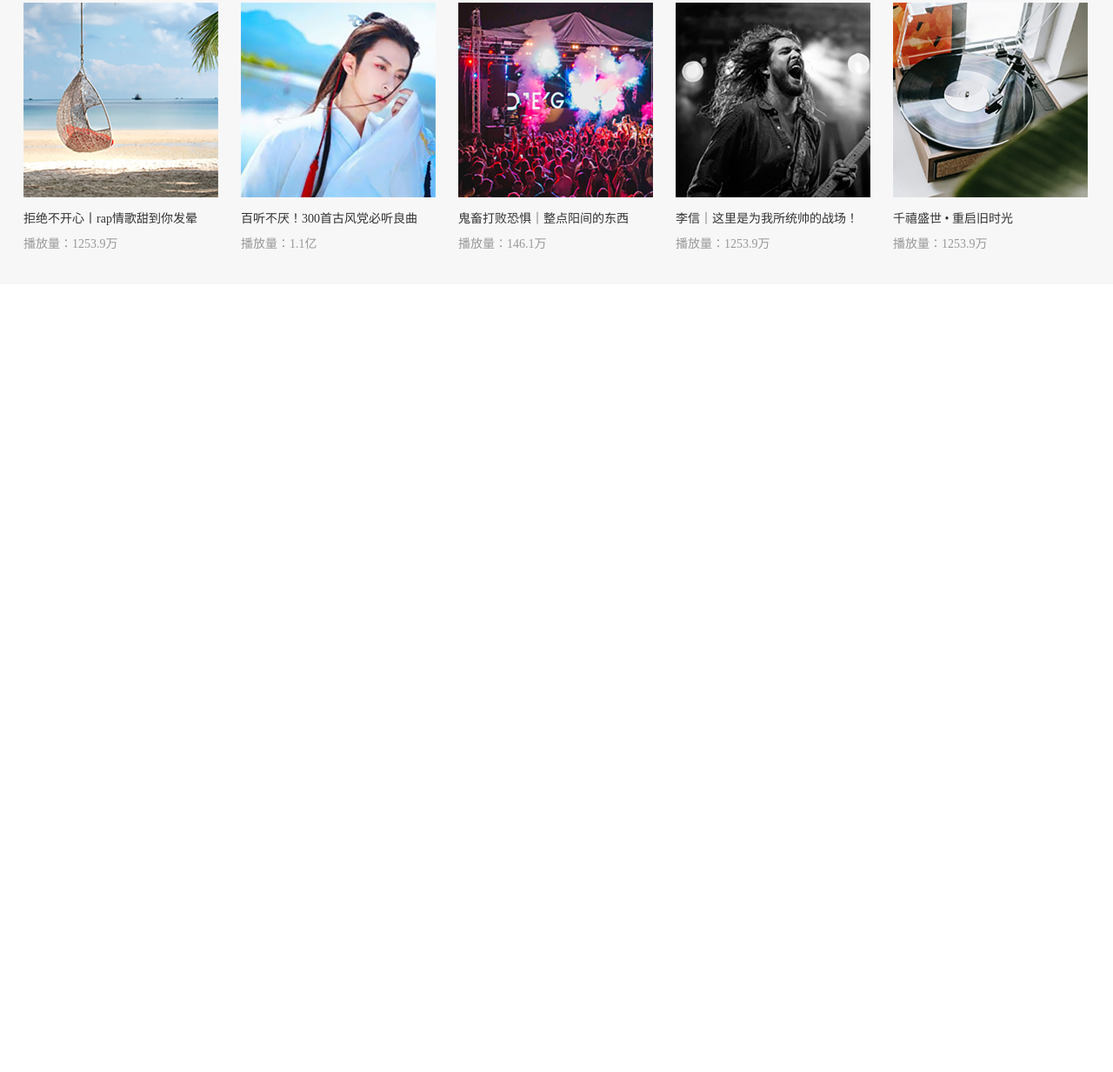
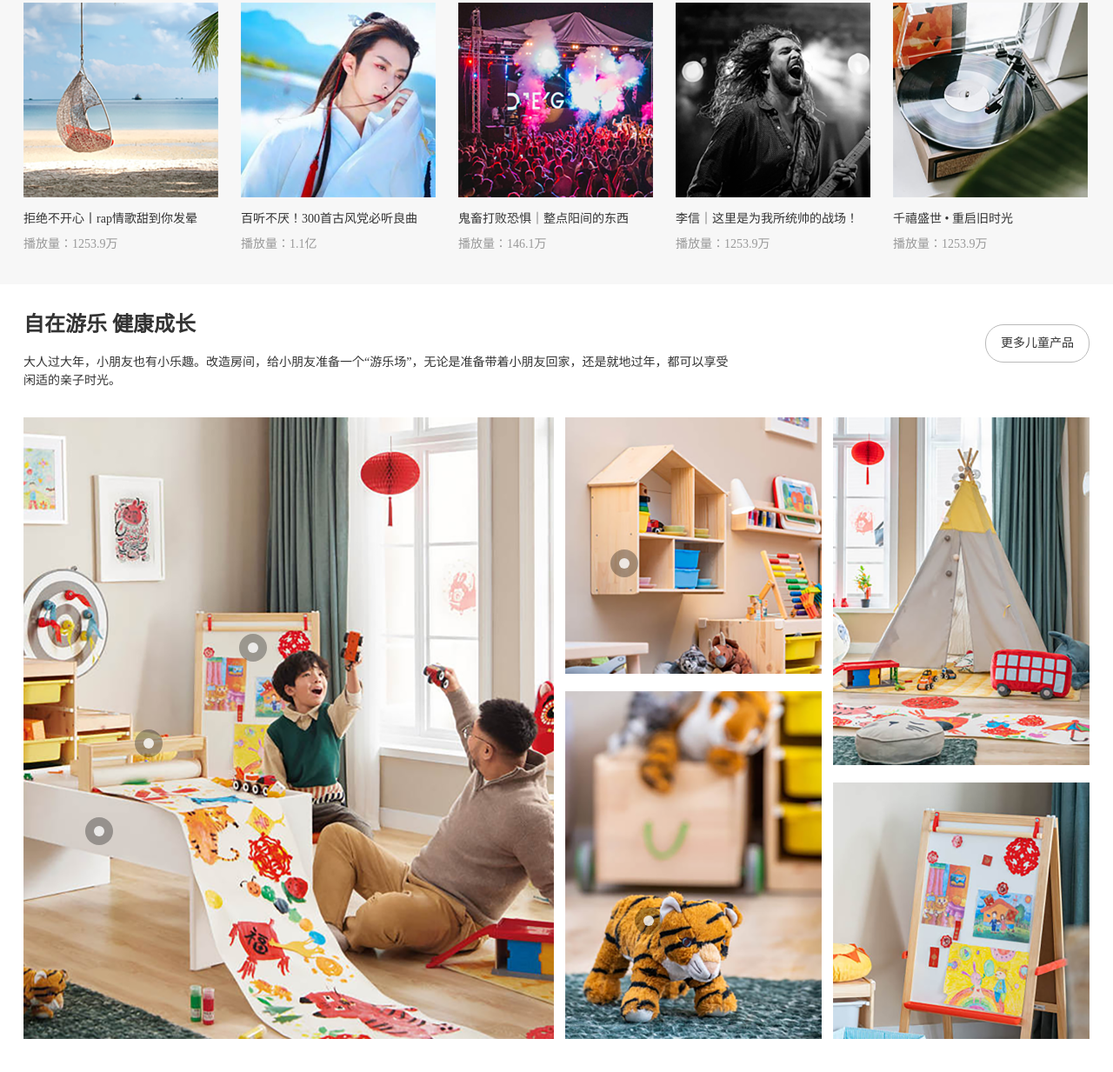
Before and after one commit to YangJie-creator/Mall2, a website: page index.html in a window 1280 px wide. Shown: the part 963-2196 px from the top of the page at 87% size. Before the commit the page ends 1290 px from the top, so only its background shows below. Drawn offline with Linux system fonts and the light colour scheme; a web font is replaced by a local one.

Commit message:
playground

```diff
--- a/css/index.css
+++ b/css/index.css
@@ -432,6 +432,164 @@
   margin-top: 14px;
   margin-bottom: 8px;
 }
-
 /* end music-recommend */
+/* playground start */
+.playground {
+  padding-top: 34px;
+  padding-bottom: 40px;
+}
+.playground-header .header-title{
+  float: left;
+  width: 826px;
+}
+.playground-header .header-title h2 {
+  font-size: 24px;
+  font-weight: bold;
+  padding-bottom: 20px;
+  line-height: 25px;
+}
+.playground-header .more-product a{
+  float: right;
+  display: block;
+  width: 118px;
+  height: 42px;
+  border: 1px solid #BABABA;
+  border-radius: 21px;
+  text-align: center;
+  line-height: 42px;
+  color: #333;
+  margin-top: 12px;
+}
+.playground-header .more-product a:hover {
+  border-color: #333;
+}
+/* playground-con */
+.playground-con {
+  margin-top: 32px;
+}
+.playground-con .con-l {
+  float: left;
+  width: 610px;
+  height: 715px;
+  background-image: url(../images/playground-1.png);
+  background-size: cover;
+}
+.playground-con .con-m, .playground-con .con-r {
+  float: left;
+  width: 295px;
+  height: 715px;
+  margin-left: 13px;
+}
+.playground-con .con-m-1 {
+  height: 295px;
+  background-image: url(../images/playground-2.png);
+  background-size: cover;
+}
+.playground-con .con-m-2 {
+  margin-top: 20px;
+  height: 400px;
+  background-image: url(../images/playground-3.png);
+  background-size: cover;
+}
+.playground-con .con-r-1 {
+  height: 400px;
+  background-image: url(../images/playground-5.png);
+  background-size: cover;
+}
+.playground-con .con-r-2 {
+  margin-top: 20px;
+  height: 295px;
+  background-image: url(../images/playground-4.png);
+  background-size: cover;
+}
+/* 小圆点 */
+.playground-con .con-l,
+.playground-con .con-m-1,
+.playground-con .con-m-2,
+.playground-con .con-r-1,
+.playground-con .con-r-2 {
+  position: relative;
+}
+.playground-dot {
+  position: absolute;
+  width: 32px;
+  height: 42px;
+  display: block;
+}
+.playground-dot::before {
+  content: '';
+  display: block;
+  width: 32px;
+  height: 32px;
+  background-color: rgba(0, 0, 0, 0.3);
+  border-radius: 50%;
+  transition: transform ease 0.6s;
+}
+.playground-dot::after {
+  position: absolute;
+  top:10px;
+  left: 10px;
+  content: '';
+  display: block;
+  width: 12px;
+  height: 12px;
+  background-color: rgba(255, 255, 255, 0.8);
+  border-radius: 50%;
+  transition: transform ease 0.6s;
+}
+.playground-dot:hover::before{
+  transform: scale(0.9);
+}
+.playground-dot:hover::after {
+  transform: scale(0.6);
+}
+/* 定位 */
+.playground-dot-1 {
+  top: 249px;
+  left: 248px;
+}
+.playground-dot-2 {
+  top: 359px;
+  left: 128px;
+}
+.playground-dot-3 {
+  top: 460px;
+  left: 71px;
+}
+.playground-dot-4 {
+  top: 152px;
+  left: 52px;
+}
+.playground-dot-5 {
+  top: 248px;
+  left: 80px;
+}
+/* playground-dot-tips */
+.playground-dot-tips {
+  display: none;
+  position: absolute;
+  top: -35px;
+  left: 40px;
+  width: 170px;
+  padding: 10px;
+  color: #333;
+  background-color: #fff;
+}
+.playground-dot:hover .playground-dot-tips {
+  display: block;
+}
+.playground-dot-tips h3 {
+  font-weight: bold;
+  margin-bottom: 4px;
+}
+.playground-dot-tips span {
+  font-size: 12px;
+  font-style: italic;
+}
+.playground-dot-tips span i {
+  font-size: 24px;
+  font-weight: bold;
+  font-style: normal;
+}
+/* end playground */
 /* end main */
--- a/index.html
+++ b/index.html
@@ -442,6 +442,71 @@
 				</div>
 			</section>
 			<!-- end music-recommend -->
+			<!-- playground start -->
+			<section class="playground container">
+				<div class="playground-header clearfix">
+					<div class="header-title">
+						<h2>自在游乐 健康成长</h2>
+						<p>
+							大人过大年，小朋友也有小乐趣。改造房间，给小朋友准备一个“游乐场”，无论是准备带着小朋友回家，还是就地过年，都可以享受
+							闲适的亲子时光。
+						</p>
+					</div>
+					<div class="more-product">
+						<a href="#">更多儿童产品</a>
+					</div>
+				</div>
+				<div class="playground-con clearfix">
+					<div class="con-l">
+						<a href="#" class="playground-dot playground-dot-1">
+							<div class="playground-dot-tips">
+								<h3>DUNDRA 敦德拉</h3>
+								<p>带储物空间的活动桌</p>
+								<span>¥<i>999</i>.00</span>
+							</div>
+						</a>
+						<a href="#" class="playground-dot playground-dot-2">
+							<div class="playground-dot-tips">
+								<h3>DUNDRA 敦德拉</h3>
+								<p>带储物空间的活动桌</p>
+								<span>¥<i>999</i>.00</span>
+							</div>
+						</a>
+						<a href="#" class="playground-dot playground-dot-3">
+							<div class="playground-dot-tips">
+								<h3>DUNDRA 敦德拉</h3>
+								<p>带储物空间的活动桌</p>
+								<span>¥<i>999</i>.00</span>
+							</div>
+						</a>
+					</div>
+					<div class="con-m">
+						<div class="con-m-1">
+							<a href="#" class="playground-dot playground-dot-4">
+								<div class="playground-dot-tips">
+									<h3>DUNDRA 敦德拉</h3>
+									<p>带储物空间的活动桌</p>
+									<span>¥<i>999</i>.00</span>
+								</div>
+							</a>
+						</div>
+						<div class="con-m-2">
+							<a href="#" class="playground-dot playground-dot-5">
+								<div class="playground-dot-tips">
+									<h3>DUNDRA 敦德拉</h3>
+									<p>带储物空间的活动桌</p>
+									<span>¥<i>999</i>.00</span>
+								</div>
+							</a>
+						</div>
+					</div>
+					<div class="con-r">
+						<div class="con-r-1"></div>
+						<div class="con-r-2"></div>
+					</div>
+				</div>
+			</section>
+			<!-- end playground -->
 		</main>
 		<!-- endmain -->
 		<!-- swiper -->
```
Also changed, not shown: images/playground-1.png (added), images/playground-2.png (added), images/playground-3.png (added), images/playground-4.png (added), images/playground-5.png (added).
